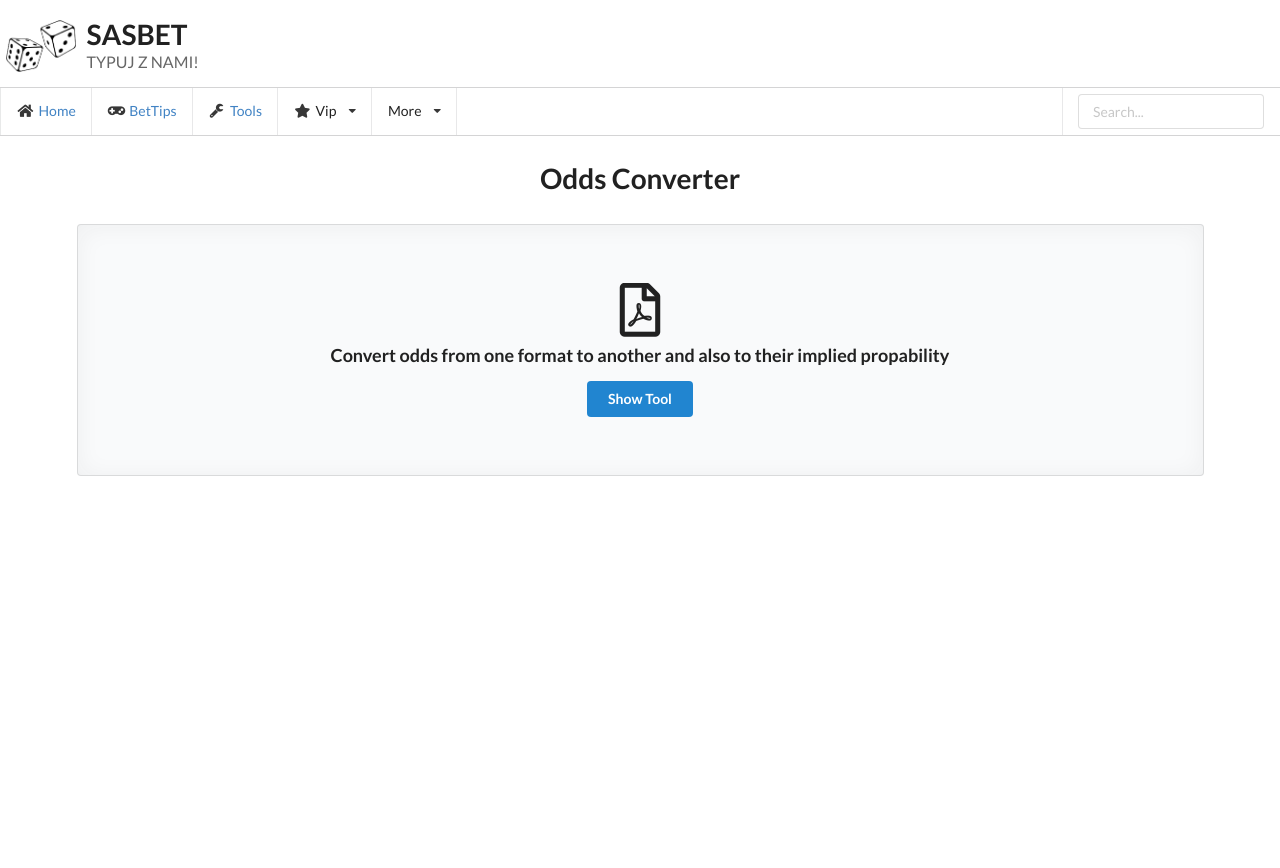
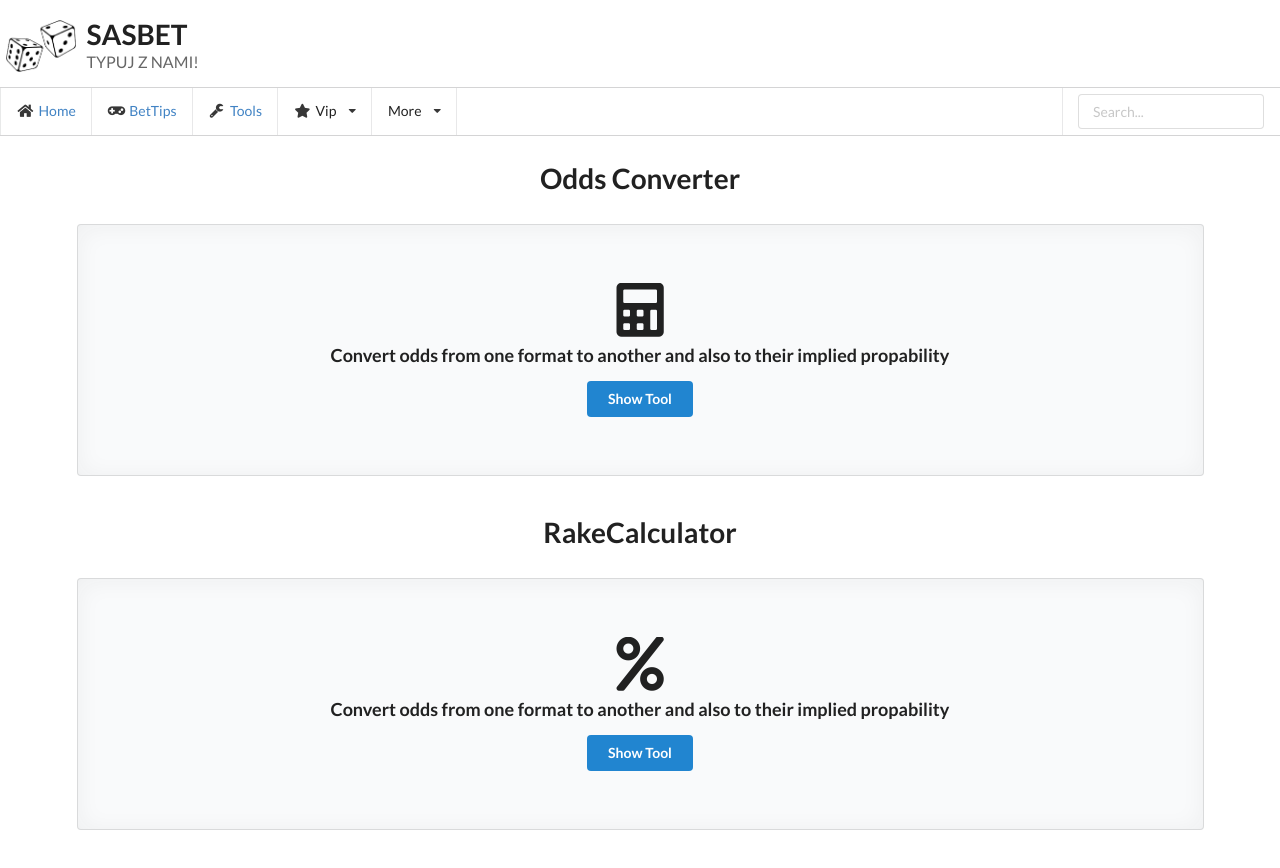
Before and after one commit to udaceue/Bet-Tips-App, a React (Create React App) app: page /Tools in a window 1280 px wide. Shown: the top 868 px of the page. Before the commit the page ends 806 px from the top, so only its background shows below. Built offline with nearby package versions, Linux system fonts and the light colour scheme.

Commit message:
Added Two way rake calculator

```diff
--- a/src/components/App.css
+++ b/src/components/App.css
@@ -81,6 +81,9 @@ iframe#embed {
   width: 100%;
   margin-bottom: 10px;
 }
+.segmentSpace {
+  margin-bottom: 2rem;
+}
 
 /* ====================
     MEDIA QUERIES
--- a/src/components/OddsConverter.jsx
+++ b/src/components/OddsConverter.jsx
@@ -20,13 +20,13 @@ function OddsConverter() {
               <div className="ui huge header textCenter">Odds Converter</div>
             )}
           </div>
-          <div className="equal width row">
+          <div className="equal width row segmentSpace">
             <div className="column">
-              <div className="ui placeholder segment">
+              <div className="ui placeholder segment ">
                 {button ? (
                   <>
                     <div className="ui icon header">
-                      <i className="pdf file outline icon" />
+                      <i className="calculator icon" />
                       Convert odds from one format to another and also to their
                       implied propability
                     </div>
@@ -41,6 +41,12 @@ function OddsConverter() {
                   <>
                     <DecimalOdds />
                     <Propability />
+                    <button
+                      className="ui primary button"
+                      onClick={showComponent}
+                    >
+                      Hide Tool
+                    </button>
                   </>
                 )}
               </div>
--- /dev/null
+++ b/src/components/RakeCalculator.jsx
@@ -0,0 +1,50 @@
+/* eslint-disable react/button-has-type */
+import { useState } from "react";
+import TwowayRake from "./rakeCalculator/TwowayRake";
+
+function RakeCalculator() {
+  const [button, setButton] = useState("true");
+
+  const showComponent = () => {
+    setButton(!button);
+  };
+
+  return (
+    <div className="ui container">
+      <div className="ui equal width grid">
+        <div className="column">
+          {button && (
+            <div className="ui huge header textCenter">RakeCalculator</div>
+          )}
+        </div>
+        <div className="equal width row segmentSpace">
+          <div className="column">
+            <div className="ui placeholder segment ">
+              {button ? (
+                <>
+                  <div className="ui icon header">
+                    <i className="percent icon" />
+                    Convert odds from one format to another and also to their
+                    implied propability
+                  </div>
+                  <button className="ui primary button" onClick={showComponent}>
+                    Show Tool
+                  </button>
+                </>
+              ) : (
+                <>
+                  <TwowayRake />
+                  <button className="ui primary button" onClick={showComponent}>
+                    Hide Tool
+                  </button>
+                </>
+              )}
+            </div>
+          </div>
+        </div>
+      </div>
+    </div>
+  );
+}
+
+export default RakeCalculator;
--- a/src/components/Tools.jsx
+++ b/src/components/Tools.jsx
@@ -1,6 +1,7 @@
 import React from "react";
 import HeaderUseage from "./HeaderUseage";
 import OddsConverter from "./OddsConverter";
+import RakeCalculator from "./RakeCalculator";
 
 function Tools() {
   return (
@@ -10,6 +11,7 @@ function Tools() {
       </div>
       <div className="ui fluid container toolsContent">
         <OddsConverter />
+        <RakeCalculator />
       </div>
     </div>
   );
--- /dev/null
+++ b/src/components/rakeCalculator/TwowayRake.jsx
@@ -0,0 +1,78 @@
+// eslint-disable-next-line no-unused-vars
+import React, { useEffect, useState } from "react";
+
+function DecimalOdds() {
+  const [firstRay, setFirstRay] = useState(0);
+  const [secondRay, setSecondRay] = useState(0);
+  const [finalRay, setFinalRay] = useState(0);
+
+  const handleHomeValue = (event) => {
+    const home = event.target.value;
+    const homeValue = parseInt(home, 10);
+    setFirstRay(home);
+    console.log(homeValue);
+    return firstRay;
+  };
+
+  const handleAwayValue = (event) => {
+    const away = event.target.value;
+    const awayValue = parseInt(away, 10);
+    setSecondRay(away);
+    console.log(awayValue);
+    return secondRay;
+  };
+
+  const finalRakeValue = () => {
+    const score = (1 / firstRay) * 100 + (1 / secondRay) * 100 - 100;
+    setFinalRay(score);
+    console.log(finalRay);
+    return score;
+  };
+
+  useEffect(() => {
+    finalRakeValue();
+  });
+
+  return (
+    <div className="ui container">
+      <div className="ui equal width grid">
+        <div className="column">
+          <div className="ui huge header textCenter">Two way rake</div>
+          <p className="textCenter">Type the odds on the teams</p>
+        </div>
+        <div className="equal width row">
+          <div className="column">
+            <input
+              type="number"
+              placeholder="Home Team"
+              step="0.1"
+              className="fullwidth"
+              onChange={handleHomeValue}
+            />
+          </div>
+          <i className="plus icon" />
+          <div className="column">
+            <input
+              type="number"
+              placeholder="Away Team"
+              step="0.1"
+              className="fullwidth"
+              onChange={handleAwayValue}
+            />
+          </div>
+        </div>
+        <div className="column">
+          <input
+            type="number"
+            placeholder="Rake of provider"
+            step="0.1"
+            className="fullwidth"
+            value={finalRay}
+          />
+        </div>
+      </div>
+    </div>
+  );
+}
+
+export default DecimalOdds;
```
